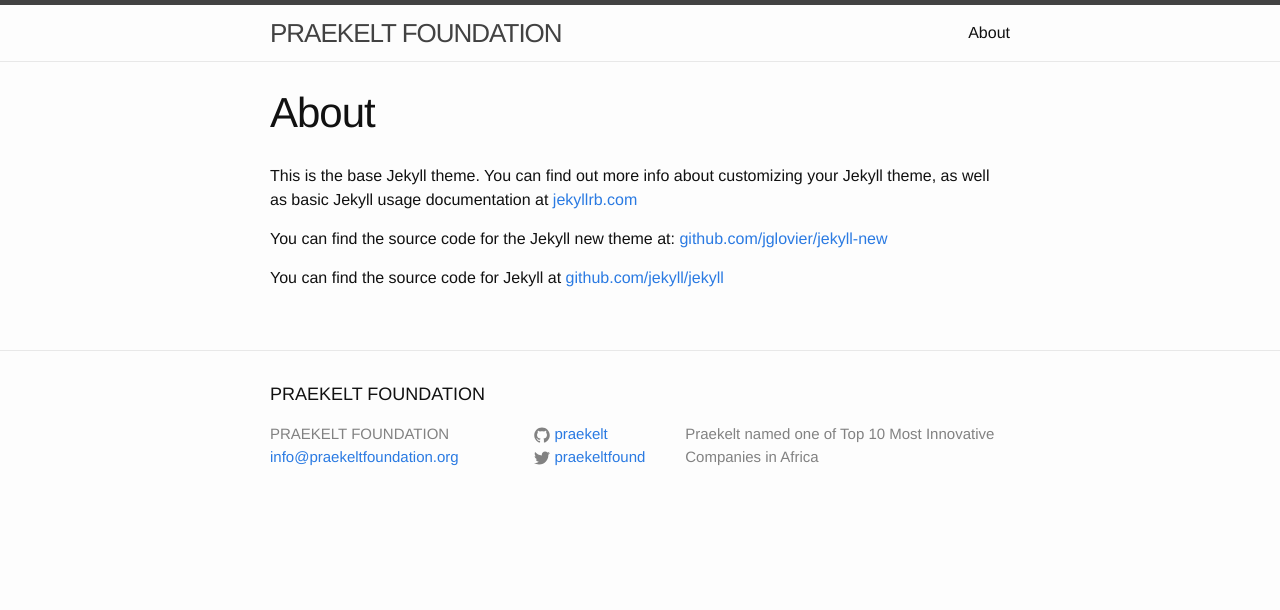
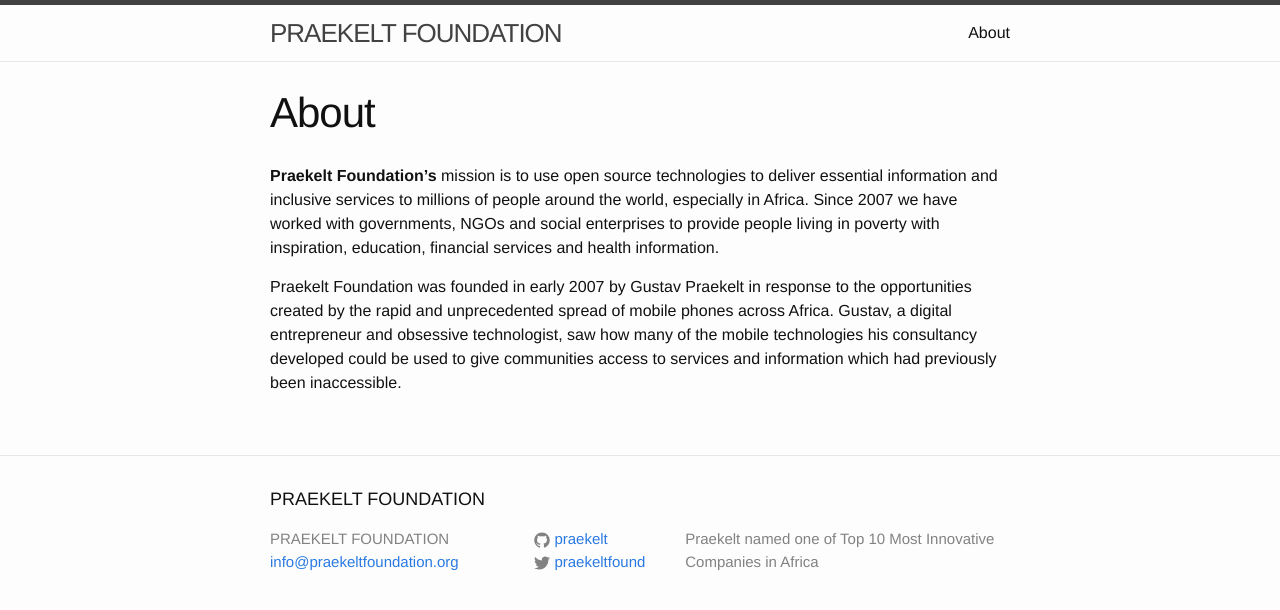
Before and after one commit to praekelt/handbook, a Jekyll site: the page built from about.md, in a window 1280 px wide. Shown: the top 610 px of the page. Built offline with Jekyll 4.4.1, drawn with Linux system fonts in a browser that asks for light colours.

Commit message:
Updated about.md

```diff
--- a/about.md
+++ b/about.md
@@ -2,10 +2,10 @@
 layout: page
 title: About
 permalink: /about/
+published: true
 ---
 
-This is the base Jekyll theme. You can find out more info about customizing your Jekyll theme, as well as basic Jekyll usage documentation at [jekyllrb.com](http://jekyllrb.com/)
 
-You can find the source code for the Jekyll new theme at: [github.com/jglovier/jekyll-new](https://github.com/jglovier/jekyll-new)
+**Praekelt Foundation’s** mission is to use open source technologies to deliver essential information and inclusive services to millions of people around the world, especially in Africa. Since 2007 we have worked with governments, NGOs and social enterprises to provide people living in poverty with inspiration, education, financial services and health information.
 
-You can find the source code for Jekyll at [github.com/jekyll/jekyll](https://github.com/jekyll/jekyll)
+Praekelt Foundation was founded in early 2007 by Gustav Praekelt in response to the opportunities created by the rapid and unprecedented spread of mobile phones across Africa. Gustav, a digital entrepreneur and obsessive technologist, saw how many of the mobile technologies his consultancy developed could be used to give communities access to services and information which had previously been inaccessible.
```
